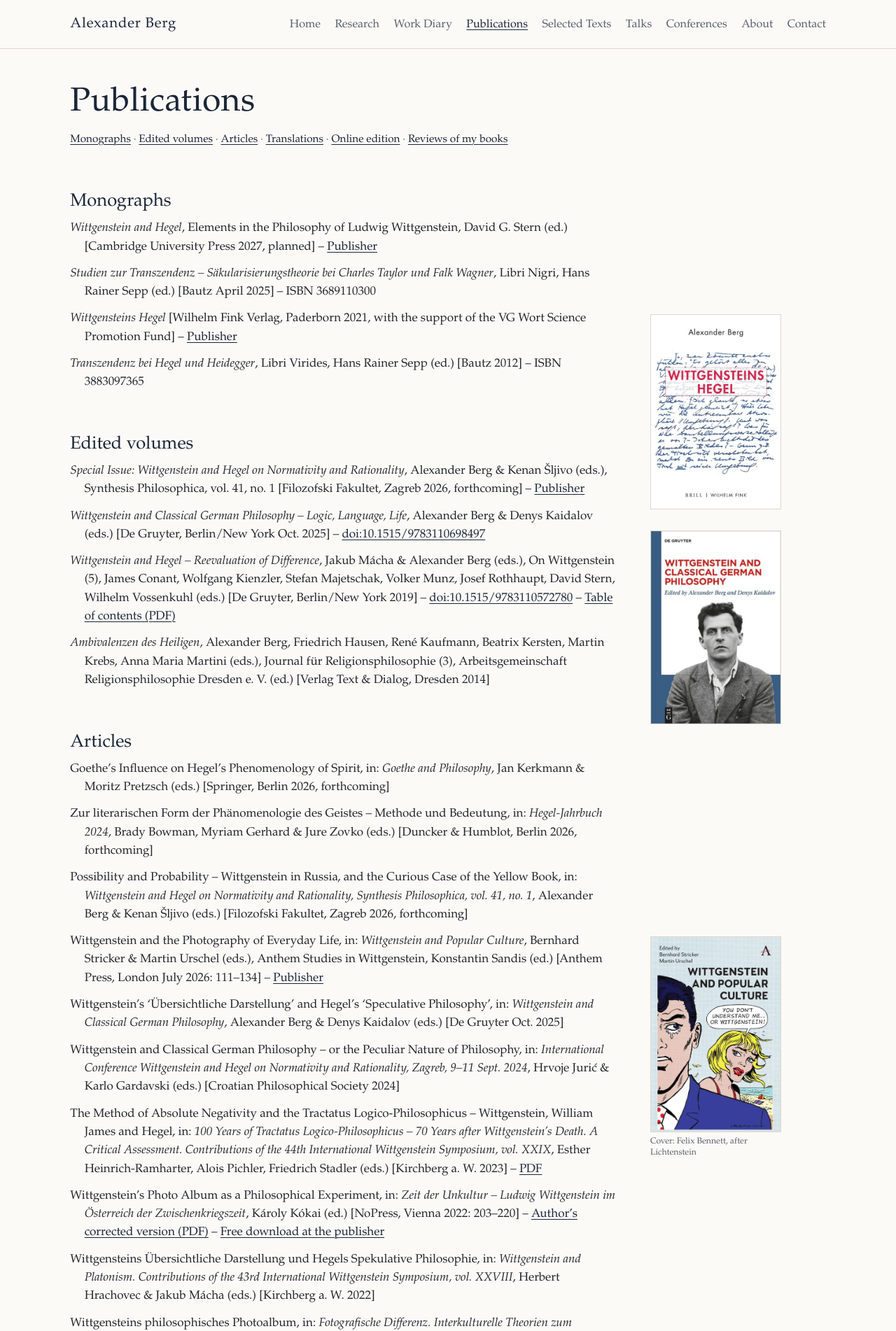
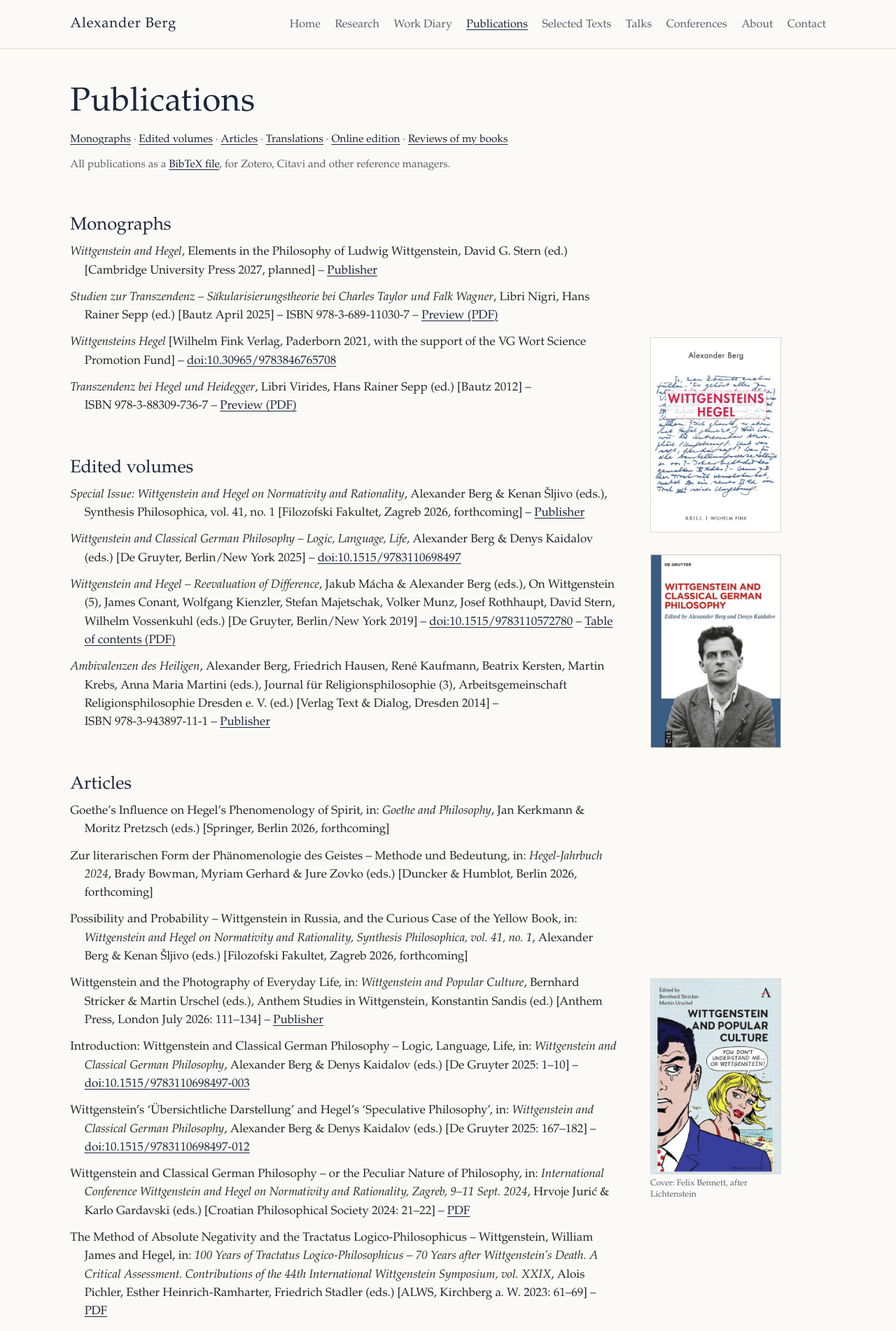
Before and after one commit to dralexanderberg/website, a Jekyll site: the page built from publications/index.html, in a window 1280 px wide. Shown: the top 1902 px of the page at 70% size. Built offline with Jekyll 4.4.1, drawn with Linux system fonts in a browser that asks for light colours; some of the changed text lies outside the part shown.

Commit message:
BibTeX file of all publications; checked DOIs and links; Zagreb abstracts without e-mail addresses
- berg-publications.bib: all publications in BibTeX, generated from
  _data/publications.yml at every build and linked at the top of the
  Publications page. Planned items and the online edition are left out;
  forthcoming items are marked.
- publications.yml, checked against Crossref, the DNB catalogue and the
  publishers:
  - New DOIs for Wittgensteins Hegel, and for the chapter and the
    Demmerling translation in Wittgenstein and Classical German Philosophy.
  - The DOI of the Popular Culture chapter goes into the BibTeX file only;
    the site keeps the Anthem link.
  - New page numbers: Rentsch translation, Kirchberg 2022 and 2023, and
    the Zagreb 2024 abstract (now linked).
  - New entry: the Introduction to Wittgenstein and Classical German
    Philosophy.
  - Wittgenstein and Classical German Philosophy: 2025 (the copyright
    year) instead of Oct. 2025.
  - ISBN-13s, Text & Dialog pages, Bautz previews ("Preview (PDF)"), and
    ALWS as publisher of the Kirchberg volumes.
  - New optional fields: doi, url_label, journal, volume, issue.
- pub-cite.html: url_label; internal links via relative_url; ISBN shown
  only for books without DOI, and kept on one line.
- Zagreb 2024 abstracts PDF: the 33 e-mail addresses of the speakers are
  removed (text and underline). Nothing else in it has changed.
- README: section on the BibTeX file and on importing it into Zotero,
  ORCID and PhilPapers; note on contact data in conference PDFs.

Co-Authored-By: Claude Opus 5.5 <noreply@anthropic.com>
Claude-Session: https://claude.ai/code/session_01DaTNutaFvg9aFZdq3qhdu7

```diff
--- a/_data/publications.yml
+++ b/_data/publications.yml
@@ -17,8 +17,13 @@
 #   pages: 1–20
 #   status: forthcoming            # forthcoming | planned | (leave out once published)
 #   note: any additional remark
-#   isbn: "3689110300"             # optional
+#   isbn: "978-3-…"                # optional; shown for books without DOI, also used in the BibTeX file
 #   url: https://doi.org/…         # publisher page or DOI, never Amazon
+#   url_label: Preview (PDF)       # optional: text of the link instead of "doi:…", "PDF" or "Publisher"
+#   doi: 10.…/…                    # optional: DOI if url points elsewhere (used only in the BibTeX file)
+#   journal: Name of the journal   # journal articles only (BibTeX file): journal, volume and issue
+#   volume: 11
+#   issue: 1
 #   cover: /images/covers/name.jpg # optional: book cover, 440 px wide, in images/covers/
 #   cover_height: 450              # height of that image in px
 #   cover_credit: "Cover: Name"    # optional: only if someone else made the cover picture
@@ -27,6 +32,9 @@
 #
 # Groups appear on the Publications page in this order: monograph, edited,
 # article, translation, online. Within each group, newest first (top of the list).
+#
+# The BibTeX file /berg-publications.bib is built from this file at every build
+# (without planned items and the online edition).
 
 # ---------------------------------------------------------------- Monographs
 
@@ -45,7 +53,9 @@
   series: Libri Nigri, Hans Rainer Sepp (ed.)
   publisher: Bautz
   date: April 2025
-  isbn: "3689110300"
+  isbn: "978-3-689-11030-7"
+  url: https://content.bautz.de/neuerscheinungen-2025/pdf/9783689110307.pdf
+  url_label: Preview (PDF)
 
 - id: wittgensteins-hegel
   type: monograph
@@ -53,7 +63,8 @@
   publisher: Wilhelm Fink Verlag, Paderborn
   date: 2021
   note: with the support of the VG Wort Science Promotion Fund
-  url: https://brill.com/display/title/54766
+  isbn: "978-3-7705-6570-2"
+  url: https://doi.org/10.30965/9783846765708
   cover: /images/covers/wittgensteins-hegel.jpg
   cover_height: 659
   reviews:
@@ -65,7 +76,9 @@
   series: Libri Virides, Hans Rainer Sepp (ed.)
   publisher: Bautz
   date: 2012
-  isbn: "3883097365"
+  isbn: "978-3-88309-736-7"
+  url: https://content.bautz.de/neuerscheinungen-2012/pdf/9783883097350.pdf
+  url_label: Preview (PDF)
 
 # ------------------------------------------------------------ Edited volumes
 
@@ -84,7 +97,8 @@
   title: Wittgenstein and Classical German Philosophy – Logic, Language, Life
   editors: Alexander Berg & Denys Kaidalov
   publisher: De Gruyter, Berlin/New York
-  date: Oct. 2025
+  date: 2025
+  isbn: "978-3-11-069844-2"
   url: https://doi.org/10.1515/9783110698497
   cover: /images/covers/wittgenstein-classical-german-philosophy.jpg
   cover_height: 654
@@ -96,6 +110,7 @@
   series: On Wittgenstein (5), James Conant, Wolfgang Kienzler, Stefan Majetschak, Volker Munz, Josef Rothhaupt, David Stern, Wilhelm Vossenkuhl (eds.)
   publisher: De Gruyter, Berlin/New York
   date: 2019
+  isbn: "978-3-11-056885-1"
   url: https://doi.org/10.1515/9783110572780
   toc: /files/conferences/toc.pdf
   reviews:
@@ -110,6 +125,8 @@
   series: Journal für Religionsphilosophie (3), Arbeitsgemeinschaft Religionsphilosophie Dresden e. V. (ed.)
   publisher: Verlag Text & Dialog, Dresden
   date: 2014
+  isbn: "978-3-943897-11-1"
+  url: https://text-dialog.de/verlag_preview_journal3
 
 # ------------------------------------------------------------------ Articles
 
@@ -136,6 +153,9 @@
   title: Possibility and Probability – Wittgenstein in Russia, and the Curious Case of the Yellow Book
   in: "Wittgenstein and Hegel on Normativity and Rationality, Synthesis Philosophica, vol. 41, no. 1"
   in_editors: Alexander Berg & Kenan Šljivo (eds.)
+  journal: Synthesis Philosophica
+  volume: 41
+  issue: 1
   publisher: Filozofski Fakultet, Zagreb
   date: 2026
   status: forthcoming
@@ -150,9 +170,21 @@
   date: July 2026
   pages: 111–134
   url: https://anthempress.com/wittgenstein-and-popular-culture-hb
+  doi: 10.2307/jj.44645099.13
+  isbn: "978-1-83999-131-8"
   cover: /images/covers/wittgenstein-and-popular-culture.jpg
   cover_height: 660
   cover_credit: "Cover: Felix Bennett, after Lichtenstein"
+
+- id: introduction-classical-german-philosophy
+  type: article
+  title: "Introduction: Wittgenstein and Classical German Philosophy – Logic, Language, Life"
+  in: Wittgenstein and Classical German Philosophy
+  in_editors: Alexander Berg & Denys Kaidalov (eds.)
+  publisher: De Gruyter
+  date: 2025
+  pages: 1–10
+  url: https://doi.org/10.1515/9783110698497-003
 
 - id: uebersichtliche-darstellung-2025
   type: article
@@ -160,7 +192,9 @@
   in: Wittgenstein and Classical German Philosophy
   in_editors: Alexander Berg & Denys Kaidalov (eds.)
   publisher: De Gruyter
-  date: Oct. 2025
+  date: 2025
+  pages: 167–182
+  url: https://doi.org/10.1515/9783110698497-012
 
 - id: peculiar-nature-of-philosophy
   type: article
@@ -169,14 +203,17 @@
   in_editors: Hrvoje Jurić & Karlo Gardavski (eds.)
   publisher: Croatian Philosophical Society
   date: 2024
+  pages: 21–22
+  url: /files/conferences/programme.abstracts_wh_zagreb_2024.pdf
 
 - id: absolute-negativity-tractatus
   type: article
   title: The Method of Absolute Negativity and the Tractatus Logico-Philosophicus – Wittgenstein, William James and Hegel
   in: 100 Years of Tractatus Logico-Philosophicus – 70 Years after Wittgenstein’s Death. A Critical Assessment. Contributions of the 44th International Wittgenstein Symposium, vol. XXIX
-  in_editors: Esther Heinrich-Ramharter, Alois Pichler, Friedrich Stadler (eds.)
-  publisher: Kirchberg a. W.
+  in_editors: Alois Pichler, Esther Heinrich-Ramharter, Friedrich Stadler (eds.)
+  publisher: ALWS, Kirchberg a. W.
   date: 2023
+  pages: 61–69
   url: https://symposium.alws.at/api/content/volume/2023.pdf
 
 - id: photo-album-experiment
@@ -187,14 +224,17 @@
   publisher: NoPress, Vienna
   date: 2022
   pages: 203–220
+  isbn: "978-3-9504520-4-4"
 
 - id: uebersichtliche-darstellung-2022
   type: article
   title: Wittgensteins Übersichtliche Darstellung und Hegels Spekulative Philosophie
   in: Wittgenstein and Platonism. Contributions of the 43rd International Wittgenstein Symposium, vol. XXVIII
   in_editors: Herbert Hrachovec & Jakub Mácha (eds.)
-  publisher: Kirchberg a. W.
+  publisher: ALWS, Kirchberg a. W.
   date: 2022
+  pages: 21–23
+  url: https://www.alws.at/alws/wp-content/uploads/2024/04/contributions_2022a.pdf
 
 - id: philosophisches-photoalbum
   type: article
@@ -204,12 +244,18 @@
   publisher: Bautz
   date: 2022
   pages: 194–239
+  isbn: "978-3-95948-585-2"
+  url: https://content.bautz.de/neuerscheinungen-2023/pdf/9783959485852.pdf
+  url_label: Preview (PDF)
 
 - id: begriffe-des-psychischen
   type: article
   title: Wittgenstein und die Begriffe des Psychischen bei Hegel
   in: Special section Wittgenstein über das Psychische, Wittgenstein-Studien, vol. 11
   in_editors: Richard Raatzsch (ed.)
+  journal: Wittgenstein-Studien
+  volume: 11
+  issue: 1
   publisher: Walter de Gruyter, Berlin/New York
   date: 2020
   pages: 137–168
@@ -230,7 +276,7 @@
   title: Wittgenstein, die Grundlagen der Mathematik, und Hegel
   in: Philosophie der Logik und Mathematik. Beiträge zum 41. Internationalen Wittgenstein Symposium, vol. XXVI
   in_editors: Gabriele M. Mras, Paul Weingartner, Bernhard Ritter (eds.)
-  publisher: Kirchberg a. W.
+  publisher: ALWS, Kirchberg a. W.
   date: 2018
   pages: 15 f.
 
@@ -239,7 +285,7 @@
   title: Vom Wissen zum Denken – Wittgensteins dialektische Methode am Beispiel der Seminarnotizen G. E. Moores
   in: Contributions of the 40th International Wittgenstein Symposium, vol. XXV
   in_editors: Christoph Limbeck-Lilienau, Friedrich Stadler (eds.)
-  publisher: Kirchberg a. W.
+  publisher: ALWS, Kirchberg a. W.
   date: 2017
   pages: 20 f.
   url: https://www.alws.at/alws/wp-content/uploads/2020/03/papers-2017.pdf
@@ -249,16 +295,19 @@
   title: Ernste Spiele – eine kleine Erzählung von Wittgenstein bis Schiller und zurück
   in: Ernste Spiele, Journal für Religionsphilosophie (5)
   in_editors: Arbeitsgemeinschaft Religionsphilosophie Dresden e. V. (ed.)
+  journal: Journal für Religionsphilosophie
+  volume: 5
   publisher: Verlag Text & Dialog, Dresden
   date: 2016
   pages: 57 f.
+  url: https://text-dialog.de/verlag_preview_journal5
 
 - id: vom-pun-zum-sprachspiel
   type: article
   title: Vom „pun“ zum Sprachspiel – Wittgenstein, Russell, Bradley, Hegel und der Streit um das concrete universal
   in: Contributions of the 39th International Wittgenstein Symposium, vol. XXIV
   in_editors: Stefan Majetschak & Anja Weiberg (eds.)
-  publisher: Kirchberg a. W.
+  publisher: ALWS, Kirchberg a. W.
   date: 2016
   pages: 20 f.
   url: https://www.alws.at/alws/wp-content/uploads/2019/01/papers-2016.pdf
@@ -268,7 +317,7 @@
   title: Probleme in der historischen Wittgenstein-Forschung – Wunsch, Wirklichkeit und Russische Philosophie
   in: Contributions of the 38th International Wittgenstein Symposium, vol. XXIII
   in_editors: Christian Kanzian, Josef Mitterer, Katharina Neges (eds.)
-  publisher: Kirchberg a. W.
+  publisher: ALWS, Kirchberg a. W.
   date: 2015
   pages: 23 f.
   url: https://www.alws.at/alws/wp-content/uploads/2018/06/papers-2015.pdf
@@ -278,7 +327,7 @@
   title: Grundlose Gewissheit und Absolutes Wissen – Wittgenstein und Hegel
   in: Contributions of the 37th International Wittgenstein Symposium, vol. XXII
   in_editors: Sonja Rinofner-Kreidl, Harald A. Wiltsche (eds.)
-  publisher: Kirchberg a. W.
+  publisher: ALWS, Kirchberg a. W.
   date: 2014
   pages: 24 f.
   url: https://www.alws.at/alws/wp-content/uploads/2018/06/papers-2014.pdf
@@ -292,7 +341,9 @@
   in: Wittgenstein and Classical German Philosophy
   in_editors: Alexander Berg & Denys Kaidalov (eds.)
   publisher: De Gruyter
-  date: Oct. 2025
+  date: 2025
+  pages: 201–212
+  url: https://doi.org/10.1515/9783110698497-014
 
 - id: rentsch-translation
   type: translation
@@ -302,6 +353,7 @@
   in_editors: Jakub Mácha & Alexander Berg (eds.)
   publisher: De Gruyter
   date: 2019
+  pages: 51–58
   url: https://doi.org/10.1515/9783110572780-006
 
 # ------------------------------------------------------------ Online edition
--- a/_includes/pub-cite.html
+++ b/_includes/pub-cite.html
@@ -1,7 +1,8 @@
 {%- comment -%} One bibliographic entry from publications.yml. Usage: include pub-cite.html pub=p {%- endcomment -%}
 {%- assign p = include.pub -%}
 {%- capture bracket -%}{{ p.publisher }}{% if p.date %} {{ p.date }}{% endif %}{% if p.pages %}: {{ p.pages }}{% endif %}{% if p.note %}, {{ p.note }}{% endif %}{% if p.status %}, {{ p.status }}{% endif %}{%- endcapture -%}
-{%- capture link_label -%}{% if p.url contains "doi.org/" %}doi:{{ p.url | split: "doi.org/" | last }}{% elsif p.url contains ".pdf" %}PDF{% else %}Publisher{% endif %}{%- endcapture -%}
+{%- capture link_label -%}{% if p.url_label %}{{ p.url_label }}{% elsif p.url contains "doi.org/" %}doi:{{ p.url | split: "doi.org/" | last }}{% elsif p.url contains ".pdf" %}PDF{% else %}Publisher{% endif %}{%- endcapture -%}
+{%- assign href = p.url -%}{%- unless p.url contains "://" %}{% assign href = p.url | relative_url %}{% endunless -%}
 {%- if p.type == "translation" %}{{ p.author }}, {% endif -%}
 {%- if p.type == "monograph" or p.type == "edited" %}<cite>{{ p.title }}</cite>{% else %}{{ p.title }}{% endif -%}
 {%- if p.editors %}, {{ p.editors }} (eds.){% endif -%}
@@ -9,7 +10,8 @@
 {%- if p.in_editors %}, {{ p.in_editors }}{% endif -%}
 {%- if p.series %}, {{ p.series }}{% endif -%}
 {%- if bracket != "" %} [{{ bracket }}]{% endif -%}
-{%- if p.isbn %} – ISBN {{ p.isbn }}{% endif -%}
-{%- if p.url %} – <a href="{{ p.url }}">{{ link_label }}</a>{% endif -%}
+{%- comment %} ISBN only for books without DOI; for chapters and DOI books it goes into the BibTeX file alone {% endcomment -%}
+{%- if p.isbn %}{% if p.type == "monograph" or p.type == "edited" %}{% unless p.url contains "doi.org/" %} – <span class="isbn">ISBN {{ p.isbn }}</span>{% endunless %}{% endif %}{% endif -%}
+{%- if p.url %} – <a href="{{ href }}">{{ link_label }}</a>{% endif -%}
 {%- if p.toc %} – <a href="{{ p.toc | relative_url }}">Table of contents (PDF)</a>{% endif -%}
 {%- if site.data.selected_texts %}{% assign st = site.data.selected_texts | where: "pub", p.id | first %}{% if st.file %} – <a href="{{ st.file | relative_url }}">{{ st.version | capitalize }} (PDF)</a>{% endif %}{% if st.open_access %} – <a href="{{ st.open_access }}">Free download at the publisher</a>{% endif %}{% endif -%}
--- a/assets/css/main.css
+++ b/assets/css/main.css
@@ -109,9 +109,11 @@ main.wrap { padding-top: 2.5rem; padding-bottom: 4rem; display: flow-root; }
 .lead + .diary { margin-top: 1rem; }
 .prose { max-width: var(--measure); }
 .toc { font-size: 0.9rem; color: var(--muted); margin: 0.5rem 0 1rem; line-height: 1.9; }
+.bib-download { font-size: 0.9rem; color: var(--muted); margin: -0.4rem 0 1rem; }
 .biblio { list-style: none; margin: 0; padding: 0; max-width: 46rem; }
 .biblio li { padding-left: 1.2rem; text-indent: -1.2rem; margin: 0 0 0.7rem; }
 .biblio a { word-break: break-word; }
+.isbn { white-space: nowrap; }
 h2.year { font-size: 1.15rem; margin-top: 2.2rem; }
 cite { font-style: italic; }
 .archive { margin-top: 1rem; }
@@ -169,7 +171,7 @@ details.talks li { margin: 0 0 0.5rem; }
   .stage, .entry, .biblio li { break-inside: avoid; }
   details.talks { border: 0; background: none; }
   details.talks summary { padding-left: 0; }
-  .toc { display: none; }
+  .toc, .bib-download { display: none; }
 }
 
 /* Motto (home page) */
--- a/publications/index.html
+++ b/publications/index.html
@@ -9,6 +9,7 @@ description: >-
 <nav class="toc" aria-label="Sections">
   <a href="#monographs">Monographs</a> · <a href="#edited">Edited volumes</a> · <a href="#articles">Articles</a> · <a href="#translations">Translations</a> · <a href="#online">Online edition</a> · <a href="#reviews">Reviews of my books</a>
 </nav>
+<p class="bib-download">All publications as a <a href="{{ '/berg-publications.bib' | relative_url }}" download>BibTeX file</a>, for Zotero, Citavi and other reference managers.</p>
 
 {%- assign groups = "monograph|monographs|Monographs,edited|edited|Edited volumes,article|articles|Articles,translation|translations|Translations" | split: "," %}
 {%- for group in groups %}
```
Also changed, not shown: berg-publications.bib (added, +80 -0 lines), README.md, 1 other file.
